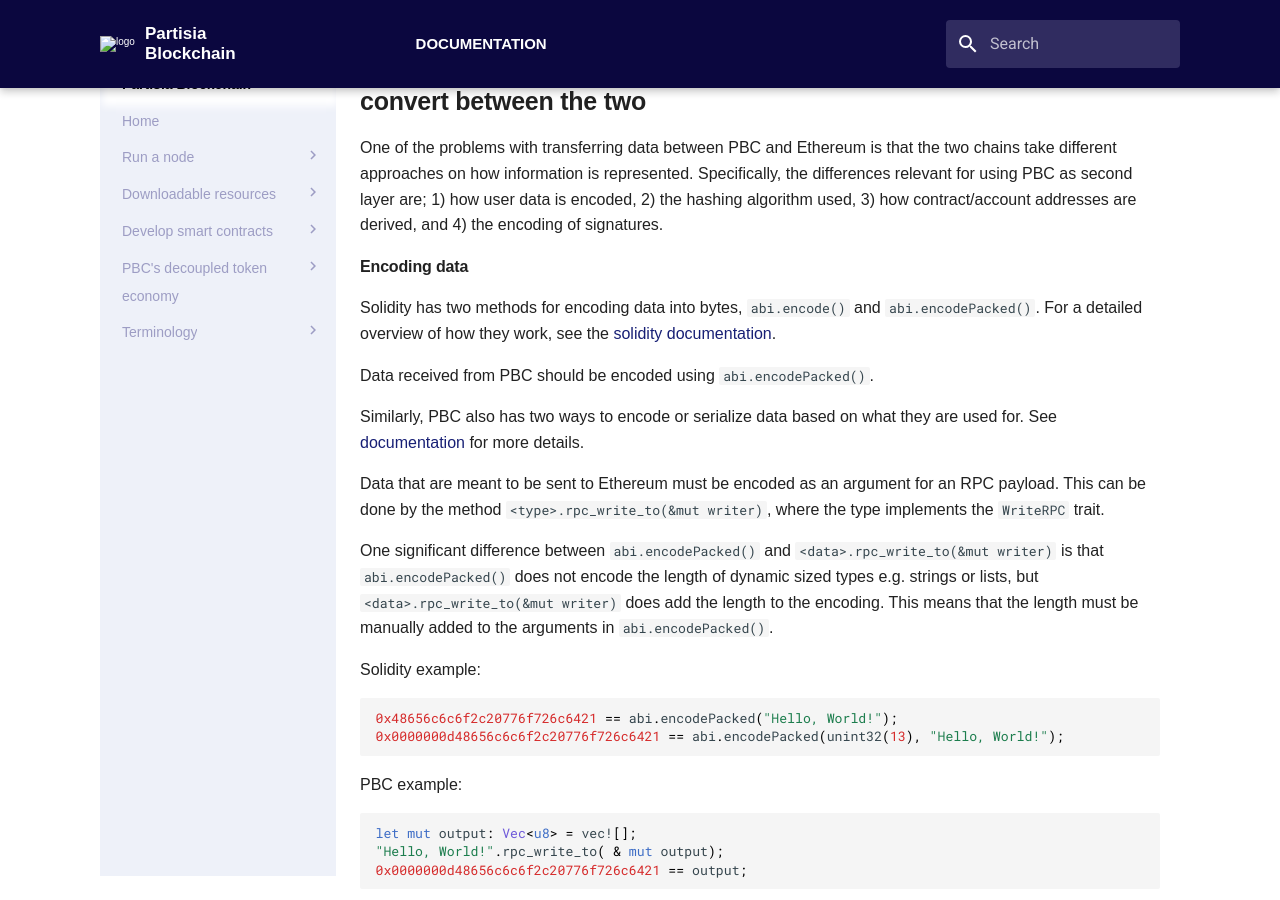
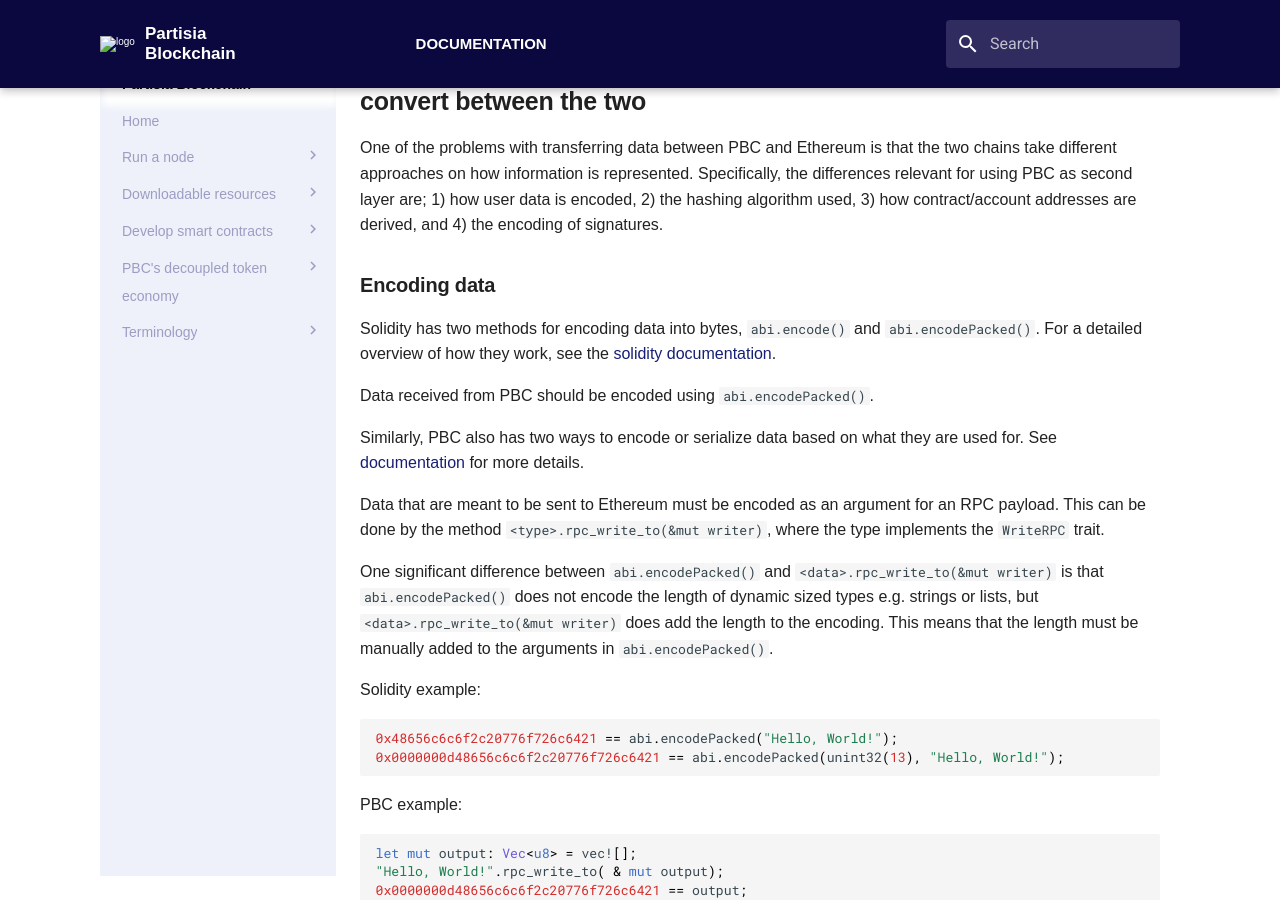
Before and after one commit to 0xSero/partisia-docs, an MkDocs documentation site: the page built from docs/PBC-as-a-second-layer/pbc-as-second-layer-technical-differences-eth-pbc.md, in a window 1280 px wide and 900 px high, scrolled down 324 px. Built offline with MkDocs 1.6.1 and Material for MkDocs 9.7.7, drawn with Linux system fonts in a browser that asks for light colours; some web fonts are replaced; a script that is not in the unit is left out.

````diff
--- a/docs/PBC-as-a-second-layer/pbc-as-second-layer-technical-differences-eth-pbc.md
+++ b/docs/PBC-as-a-second-layer/pbc-as-second-layer-technical-differences-eth-pbc.md
@@ -8,7 +8,7 @@ One of the problems with transferring data between PBC and Ethereum is that the
 different approaches on how information is represented. Specifically, the differences relevant for
 using PBC as second layer are; 1) how user data is encoded, 2) the hashing algorithm used, 3) how contract/account addresses are derived, and 4) the encoding of signatures.
 
-#### Encoding data
+### Encoding data
 
 Solidity has two methods for encoding data into bytes, `abi.encode()` and `abi.encodePacked()`.
 For a detailed overview of how they work, see the
@@ -43,7 +43,7 @@ let mut output: Vec<u8> = vec![];
 0x0000000d48656c6c6f2c20776f726c6421 == output;
 ```
 
-#### Hashing data
+### Hashing data
 
 As a standard, Ethereum uses the Keccak-256 hashing algorithm, while PBC uses SHA-256 when signing
 data.
@@ -51,7 +51,7 @@ This means that the same bytes results in different digests when hashing either
 However, solidity also provides a SHA-256 method, which should be used whenever verifying data sent
 from PBC.
 
-#### Deriving addresses
+### Deriving addresses
 
 When using PBC as second layer, there may exist accounts on PBC that we wish to represent on
 Ethereum, that is given an PBC account with signing key _k_ which address corresponds to _k_ on
@@ -77,7 +77,7 @@ fewer bytes.
 
 When using PBC, public keys are saved in compressed encoding to optimize storage usage. However, when deriving the address from the public keys, Ethereum expects them to be in uncompressed format. Therefore, before deriving the addresses, the compressed public keys from PBC must be converted to an uncompressed 64-byte encoding. This conversion will ensure that Ethereum can derive the address from the public key.
 
-#### Signatures
+### Signatures
 
 Finally, in order to be able to verify data signed by the ZK computation nodes, we need to ensure
 the signatures are on a format which Ethereum can decode.
````
Also changed, not shown: docs/PBC-as-a-second-layer/pbc-as-second-layer.md (+3 -2 lines).
